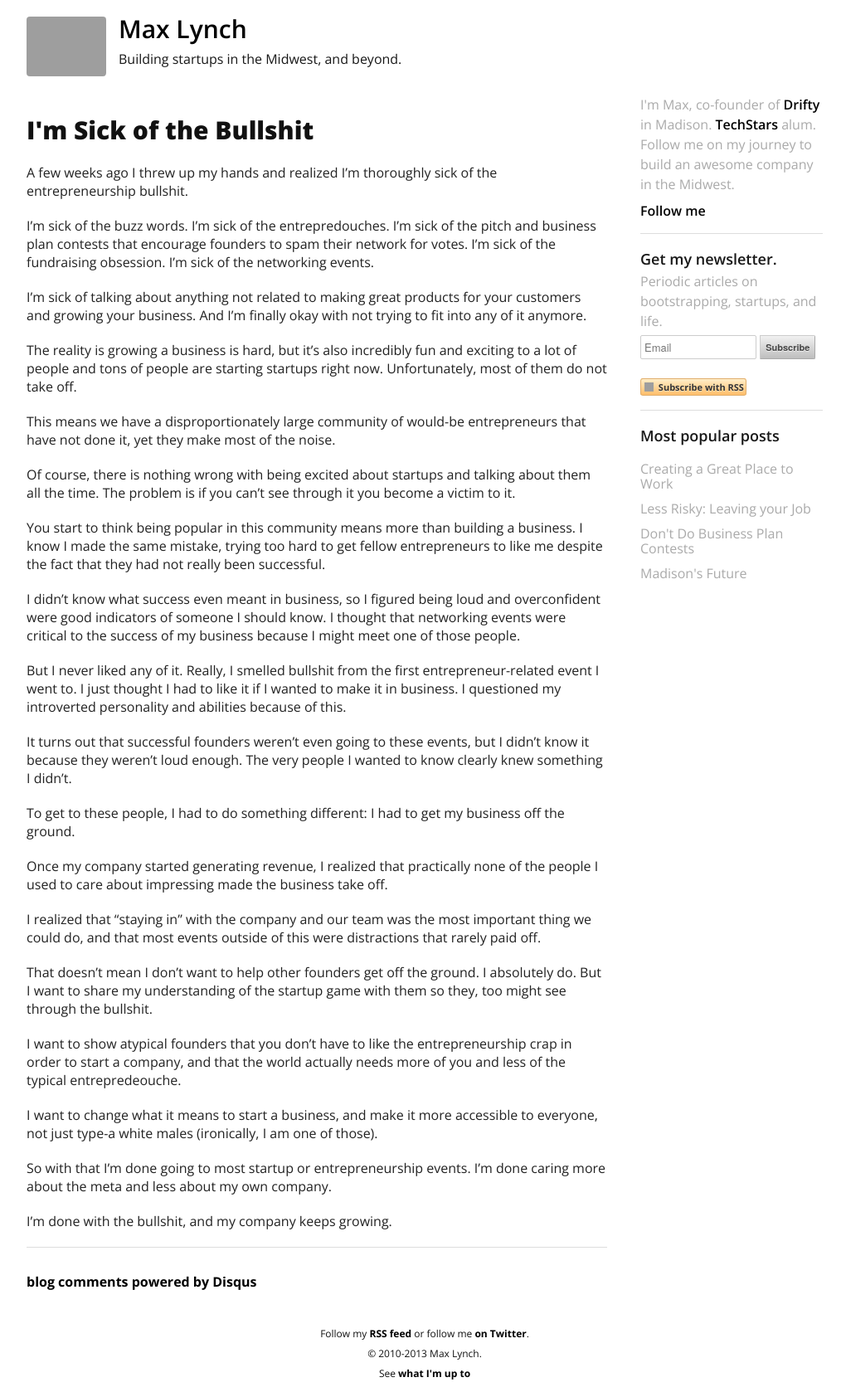
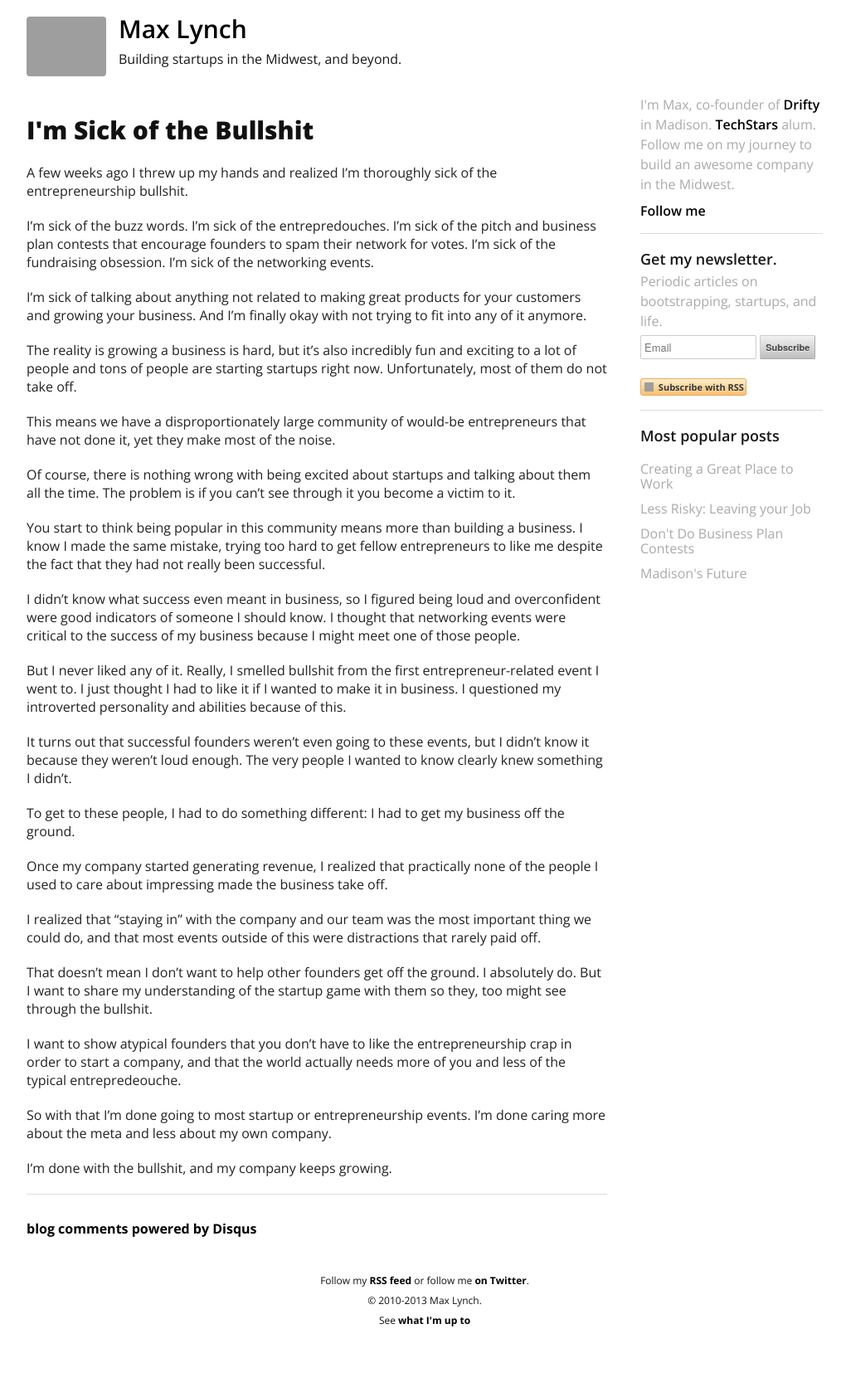
Before and after one commit to mlynch/mlynch.github.com, a Jekyll site: the page built from _posts/2013-09-21-sick-of-it.markdown, in a window 1280 px wide. Shown: the whole page at 83% size, without its empty margins (128-1148 px from the left). Built offline with Jekyll 4.4.1, drawn with Linux system fonts in a browser that asks for light colours; nearby versions of some CDN libraries; Markdown is read by kramdown in place of the engine named in the settings; comment, search, counter and statistics services are not loaded; after the commit the page ends 1614 px from its top, so only the background shows below that; grey boxes are pictures that could not be loaded.

Commit message:
Update 2013-09-21-sick-of-it.markdown

```diff
--- a/_posts/2013-09-21-sick-of-it.markdown
+++ b/_posts/2013-09-21-sick-of-it.markdown
@@ -38,8 +38,6 @@ That doesn't mean I don't want to help other founders get off the ground. I abso
 
 I want to show atypical founders that you don't have to like the entrepreneurship crap in order to start a company, and that the world actually needs more of you and less of the typical entrepredeouche.
 
-I want to change what it means to start a business, and make it more accessible to everyone, not just type-a white males (ironically, I am one of those).
-
 So with that I'm done going to most startup or entrepreneurship events. I'm done caring more about the meta and less about my own company.
 
 I'm done with the bullshit, and my company keeps growing.
```
